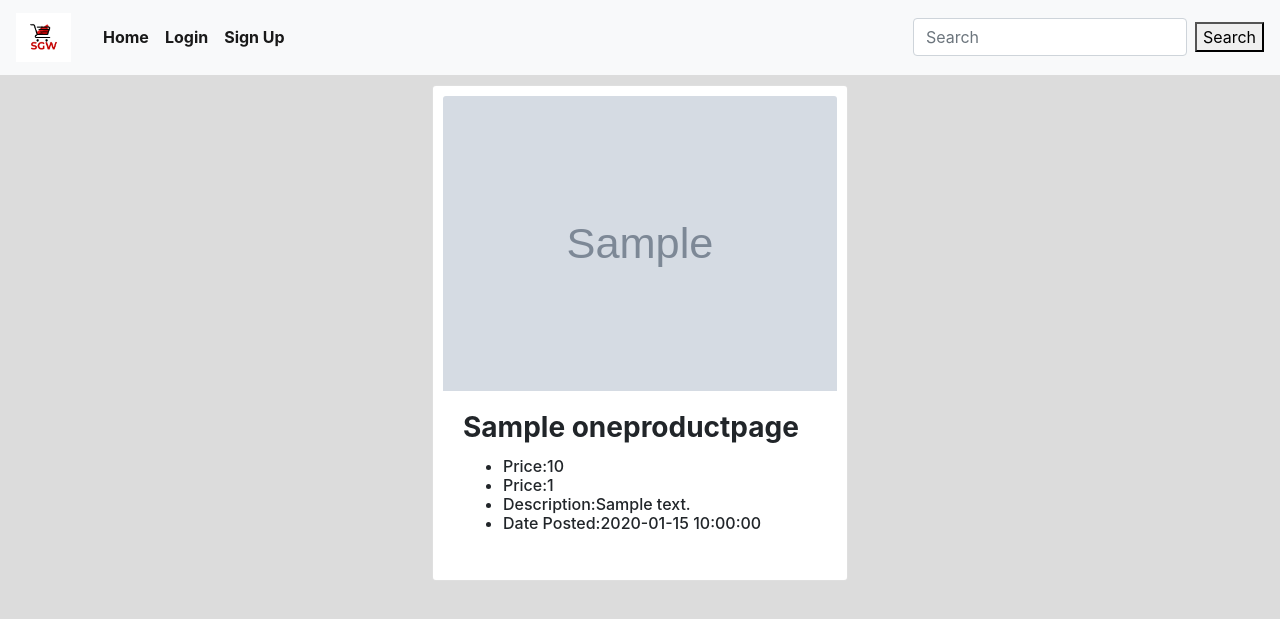
After one commit to melvilleng/bnsmarketplace, a Flask app: template buynsell/templates/oneproductpage.template.html in a window 1280 px wide. The commit adds this page. Shown: the top 619 px of the page. Run offline with Flask 2, Linux system fonts and the light colour scheme; the template is opened without the code that fills it: most values are stand-ins (such as "Sample title", 1, 10 or a date in 2020); grey boxes marked "Sample" are stand-in pictures; some libraries are stand-ins or nearby versions; some web fonts are replaced.

Commit message:
added one product page to view only one product and get more details

```diff
--- a/buynsell/app.py
+++ b/buynsell/app.py
@@ -72,29 +72,27 @@ def process_create_listing(username):
 
 
 @app.route('/edit_listing/<product_id>/<username>')
-def show_editing_product(product_id,username):
+def show_editing_product(product_id, username):
     product = client[DB_NAME].carousell.find_one({
         "_id": ObjectId(product_id),
-        "username":username
+        "username": username
     })
-    return render_template('edit_listing.template.html', product= product,username=username)
+    return render_template('edit_listing.template.html', product= product, username=username)
 
 @app.route('/edit_listing/<product_id>/<username>', methods=["POST"])
-def process_edit_product(product_id,username):
-
-
+def process_edit_product(product_id, username):
     client[DB_NAME].carousell.update_one({
         "_id": ObjectId(product_id)
-    },{
+    }, {
         "$set": {
-                "name":request.form.get("name"),
+                "name": request.form.get("name"),
                 "image": request.form.get("image"),
-                "price":request.form.get("price"),
+                "price": request.form.get("price"),
                 "size": request.form.get("size"),
-                "description":request.form.get("description")
+                "description": request.form.get("description")
         }
     })
-    return redirect(url_for('listing',product_id=product_id,username=username))
+    return redirect(url_for('listing', product_id=product_id, username=username))
 
 
 @app.route('/delete_listing/<product_id>/<username>')
@@ -169,8 +167,14 @@ def userprofile(userid):
     userid= client[DB_NAME].user.find_one()
     return render_template('userprofile.template.html',username=username)
 
+@app.route('/oneproductpage/<product_id>', methods=["GET"])
+def oneproductpage(product_id):
 
+    oneproductpage = client[DB_NAME].carousell.find_one({
+        '_id': ObjectId(product_id)
 
+    })
+    return render_template('oneproductpage.template.html', oneproductpage=oneproductpage)
 
 
 
--- a/buynsell/templates/my_listing.template.html
+++ b/buynsell/templates/my_listing.template.html
@@ -20,7 +20,7 @@
 				<div class="card">
 					<img class="card-img-top" src="{{p.image}}" alt="Card image cap">
 					<div class="card-body">
-						<h5 class="card-title">{{p.name}}</h5>
+						<h3 class="card-title"><b>{{p.name}}</b></h3>
 						<h6 class="card-text">
 
 
--- /dev/null
+++ b/buynsell/templates/oneproductpage.template.html
@@ -0,0 +1,36 @@
+{% extends "base.template.html" %}
+
+{%block content%}
+
+	<!--Start of Card-->
+	<section>
+		<div class="container-fluid">
+
+			<div class="card-deck">
+				<div class="card">
+					<img class="card-img-top" src="{{oneproductpage.image}}" alt="Card image cap">
+					<div class="card-body">
+						<h3 class="card-title"><b>{{oneproductpage.name}}</b></h3>
+						<h6 class="card-text">
+
+
+							<ul>
+
+								<li>Price:{{oneproductpage.price}}</li>
+                                <li>Price:{{oneproductpage.size}}</li>
+								<li>Description:{{oneproductpage.description}}</li>
+								<li>Date Posted:{{oneproductpage.date}}</li>
+
+
+							</ul>
+
+
+						</h6>
+
+					</div>
+				</div>
+
+			</div>
+		</div>
+
+		{%endblock%}
```
